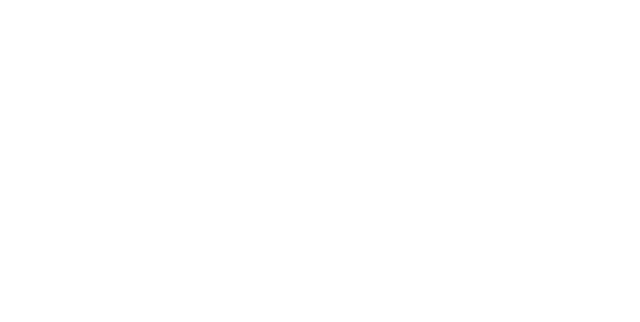
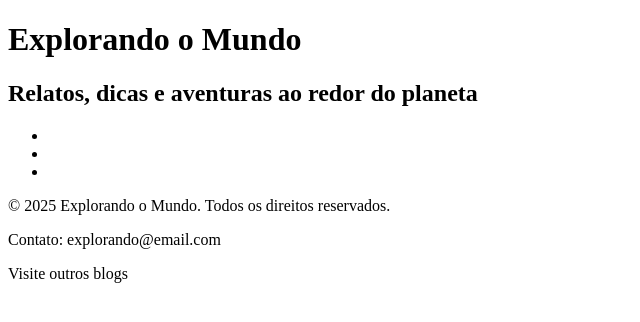
Before and after one commit to SaraCastilhos/explorando-o-mundo, a plain HTML site: page index.html in a window 1280 px wide. Shown: the whole page, without its empty margins (0-640 px from the left). Drawn offline with Linux system fonts and the light colour scheme.

Commit message:
Criar header e footer
Criação do header, nav, e footer

```diff
--- a/index.html
+++ b/index.html
@@ -6,6 +6,24 @@
     <title>Explorando o Mundo</title>
 </head>
 <body>
+    <!--Cabeçalho-->
+    <header>
+        <h1>Explorando o Mundo</h1>
+        <h2>Relatos, dicas e aventuras ao redor do planeta</h2>
+         <!--Navegação-->
+        <nav>
+            <ul>
+              <li><a href="#destinos" style="color: white;">Destinos</a></li>
+              <li><a href="#dicas" style="color: white;"">Dicas</a></li>
+              <li><a href="#contato" style="color: white;"">Contato</a></li>
+            </ul>
+        </nav>
+    </header>
 
+    <footer>
+        <p>&copy; 2025 Explorando o Mundo. Todos os direitos reservados.</p>
+        <p>Contato: explorando@email.com</p>
+        <p><a href="https://outroblogdeviagem.com" target="_blank" style="color: white;"></a>Visite outros blogs</p>
+    </footer>
 </body>
 </html>
```
